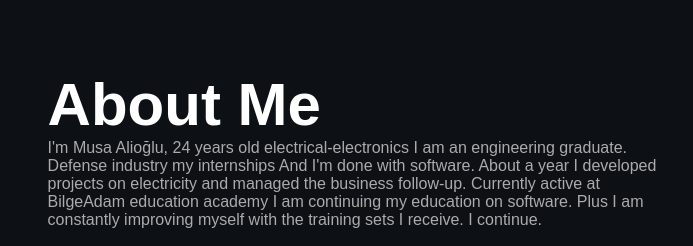
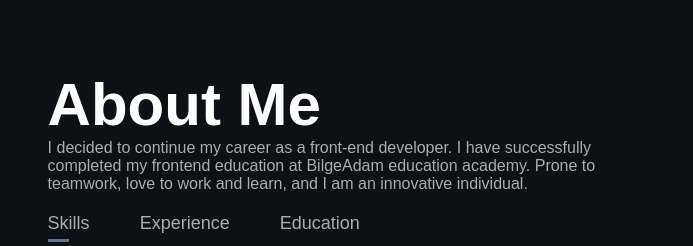
Before and after one commit to Alioglumusa/PORTFOLIO, a plain HTML site: page index.html in a window 1280 px wide. Shown: the part 820-1066 px from the top of the page, 490-1183 px from the left. Drawn offline with Linux system fonts and the light colour scheme.

Commit message:
Update index.html

```diff
--- a/index.html
+++ b/index.html
@@ -52,13 +52,10 @@
           <div class="about-col-2">
             <h1 class="sub-title">About Me</h1>
             <p>
-              I'm Musa Alioğlu, 24 years old electrical-electronics I am an
-              engineering graduate. Defense industry my internships And I'm done
-              with software. About a year I developed projects on electricity
-              and managed the business follow-up. Currently active at BilgeAdam
-              education academy I am continuing my education on software. Plus I
-              am constantly improving myself with the training sets I receive. I
-              continue.
+              I decided to continue my career as a front-end developer.
+             I have successfully completed my frontend education at BilgeAdam education academy.
+             Prone to teamwork, love to work and learn, and
+             I am an innovative individual.
             </p>
 
             <div class="tab-titles">
```
